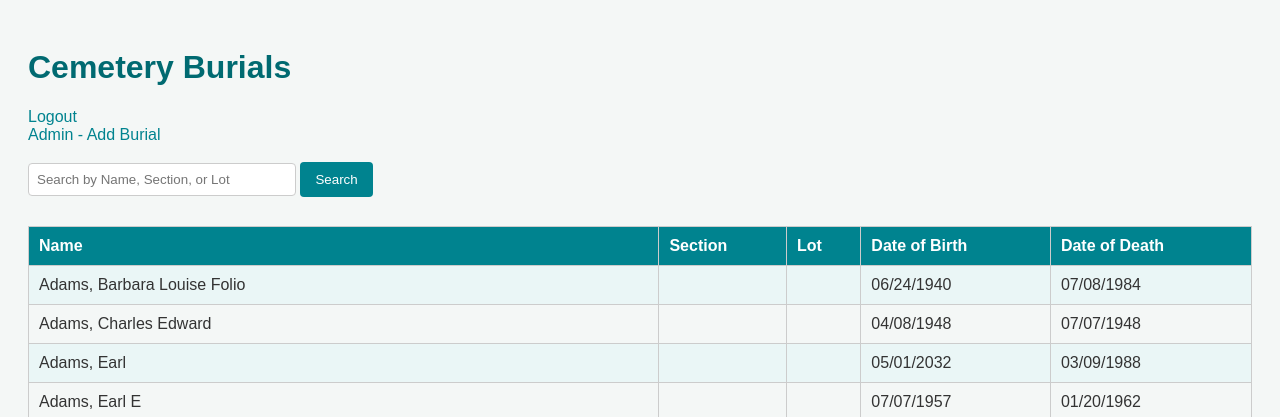
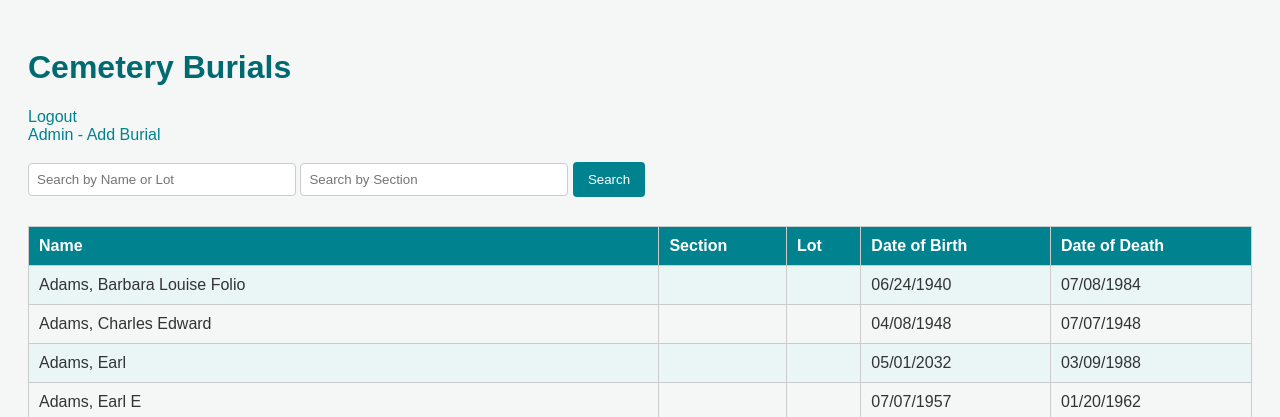
Before and after one commit to Hilzurb/BrookeCemetery, a Flask app: page / in a window 1280 px wide. Shown: the top 417 px of the page. Run offline with Flask 3, Linux system fonts and the light colour scheme; the visitor is signed in with stand-in values (Sample User, id 1); data comes from the database, SQL or seed files in the repository.

Commit message:
Updated index with separate section search box

```diff
--- a/templates/index.html
+++ b/templates/index.html
@@ -11,7 +11,8 @@
     <a href="{{ url_for('admin') }}">Admin - Add Burial</a><br><br>
 
     <form method="POST">
-        <input type="text" name="search" placeholder="Search by Name, Section, or Lot" value="{{ search_query }}">
+        <input type="text" name="search" placeholder="Search by Name or Lot" value="{{ search_query }}">
+        <input type="text" name="search_section" placeholder="Search by Section" value="{{ search_section }}">
         <button type="submit">Search</button>
     </form>
 
```
Also changed, not shown: 1 other file.
